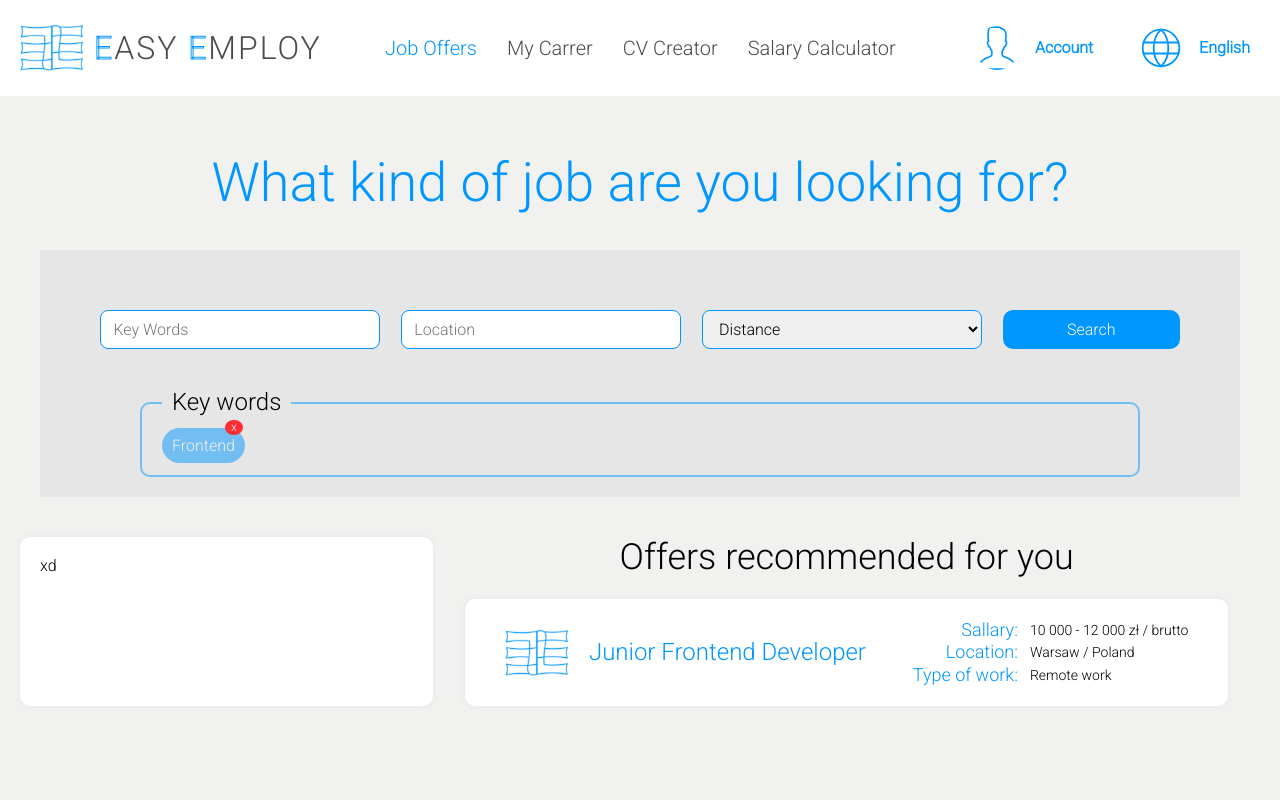
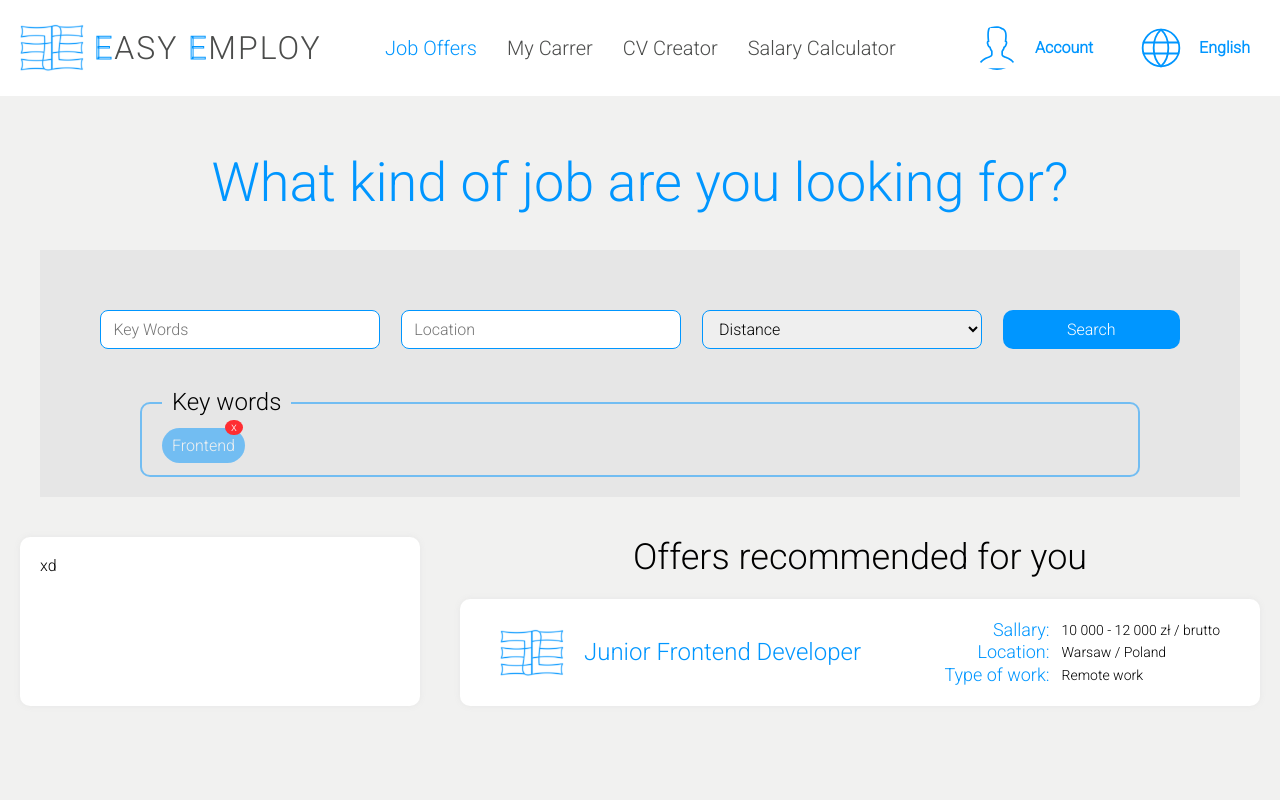
Before and after one commit to mizdebski77/Easy-Employ, a React (Create React App) app: page /Offers in a window 1280 px wide. Shown: the top 800 px of the page. Built offline with nearby package versions, Linux system fonts and the light colour scheme.

Commit message:
Gap to offer container added

```diff
--- a/src/features/JobOffers/styledJobOffers.ts
+++ b/src/features/JobOffers/styledJobOffers.ts
@@ -163,7 +163,6 @@ export const RemoveButton = styled.button`
 `;
 
 export const OffersWrapper = styled.div`
-    margin: 0 auto;
     display: grid;
     gap: 20px;
 `;
@@ -174,6 +173,7 @@ export const OffersContainer = styled.div`
     max-width: 1500px;
     margin: 40px auto;
     justify-content: center;
+    gap: 40px;
 `;
 
 export const OffersTitle = styled.h2`
```
